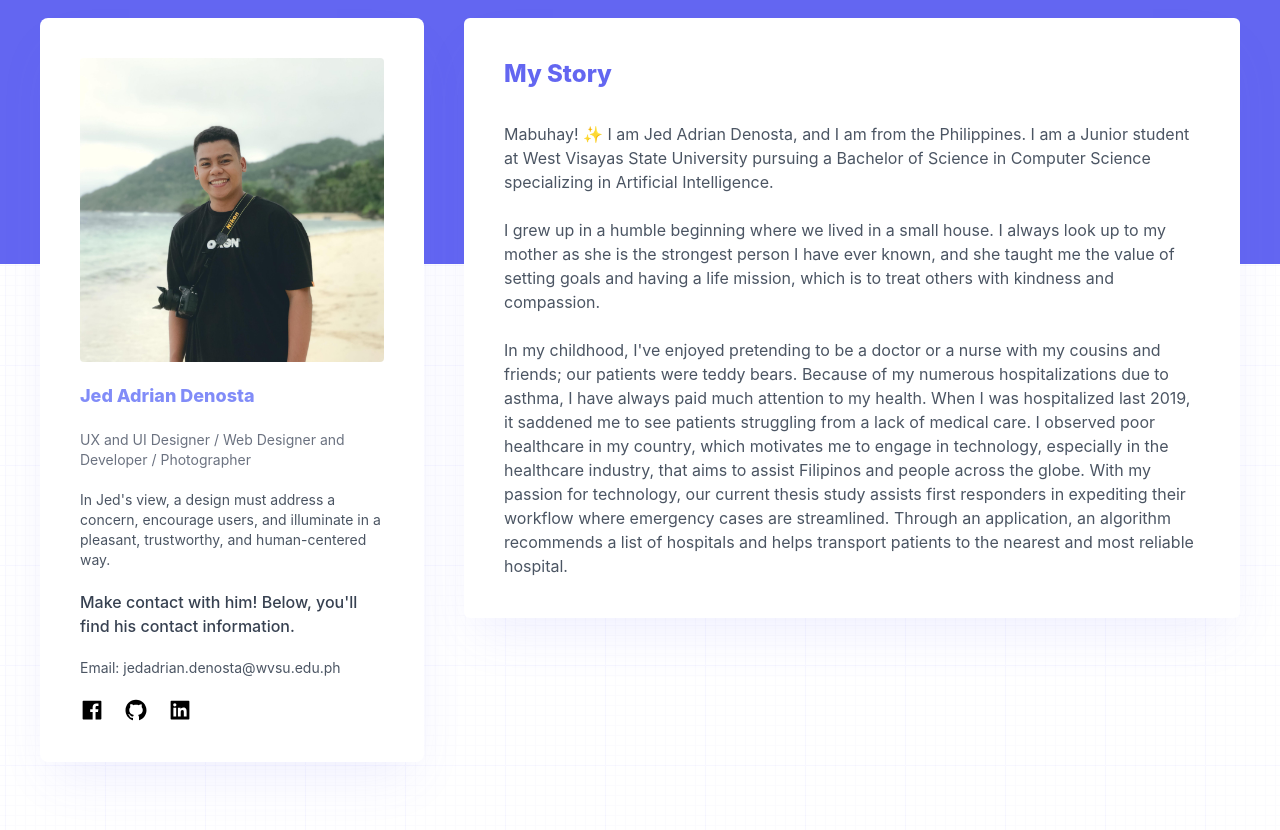
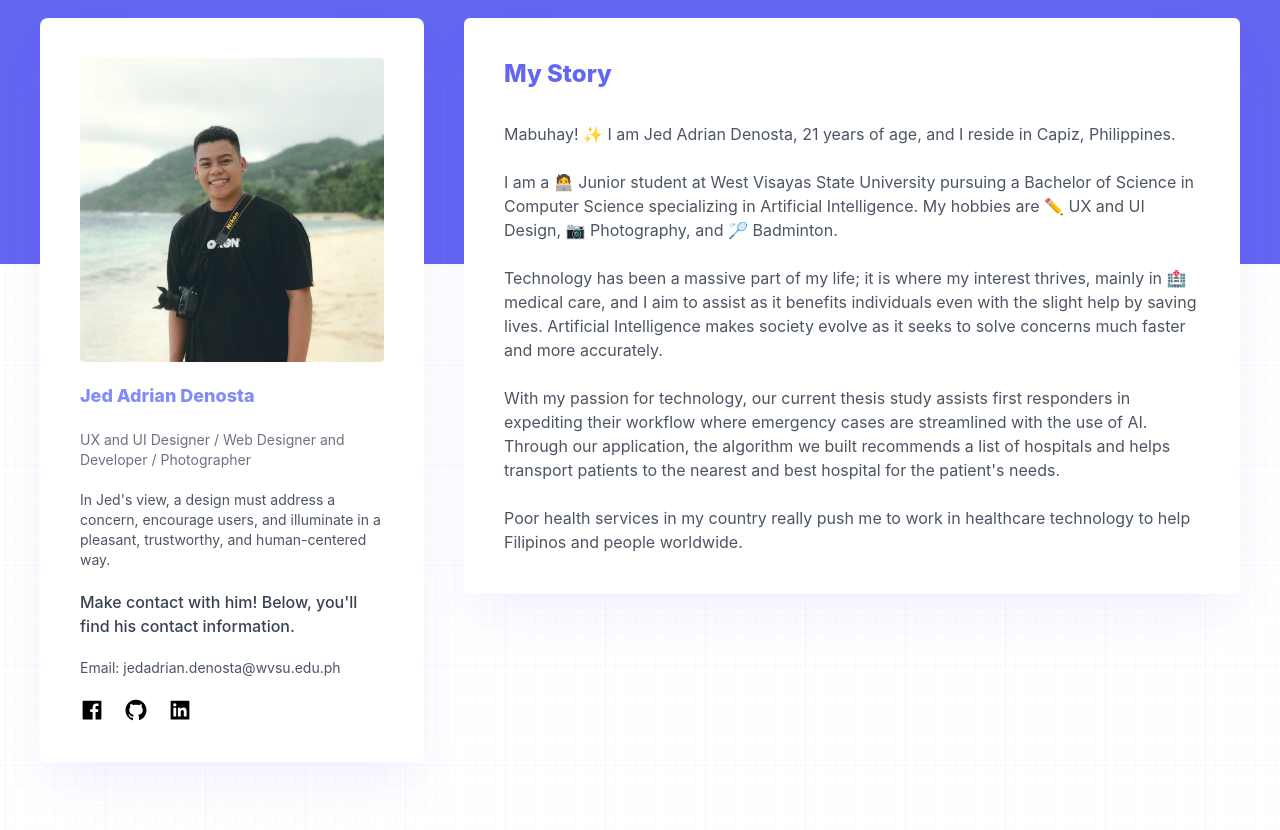
Before and after one commit to JedAdrianDenosta/next-portfolio, a Next.js app: page / in a window 1280 px wide. Shown: the part 3140-3970 px from the top of the page. Built offline with nearby package versions, Linux system fonts and the light colour scheme.

Commit message:
updated texts
updated texts

```diff
--- a/components/pages/home/AboutSection.jsx
+++ b/components/pages/home/AboutSection.jsx
@@ -71,33 +71,34 @@ const AboutSection = () => {
             </h1>
             <div className="text-gray-600 space-y-6">
               <p>
-                Mabuhay! ✨ I am Jed Adrian Denosta, and I am from the
-                Philippines. I am a Junior student at West Visayas State
-                University pursuing a Bachelor of Science in Computer Science
-                specializing in Artificial Intelligence.
+                Mabuhay! ✨ I am Jed Adrian Denosta, 21 years of age, and I
+                reside in Capiz, Philippines.
               </p>
               <p>
-                I grew up in a humble beginning where we lived in a small house.
-                I always look up to my mother as she is the strongest person I
-                have ever known, and she taught me the value of setting goals
-                and having a life mission, which is to treat others with
-                kindness and compassion.
+                I am a 🧑‍💻 Junior student at West Visayas State University
+                pursuing a Bachelor of Science in Computer Science specializing
+                in Artificial Intelligence. My hobbies are ✏️ UX and UI Design,
+                📷 Photography, and 🏸 Badminton.
+              </p>
+
+              <p>
+                Technology has been a massive part of my life; it is where my
+                interest thrives, mainly in 🏥 medical care, and I aim to assist
+                as it benefits individuals even with the slight help by saving
+                lives. Artificial Intelligence makes society evolve as it seeks
+                to solve concerns much faster and more accurately.
               </p>
               <p>
-                In my childhood, I{"'"}ve enjoyed pretending to be a doctor or a
-                nurse with my cousins and friends; our patients were teddy
-                bears. Because of my numerous hospitalizations due to asthma, I
-                have always paid much attention to my health. When I was
-                hospitalized last 2019, it saddened me to see patients
-                struggling from a lack of medical care. I observed poor
-                healthcare in my country, which motivates me to engage in
-                technology, especially in the healthcare industry, that aims to
-                assist Filipinos and people across the globe. With my passion
-                for technology, our current thesis study assists first
-                responders in expediting their workflow where emergency cases
-                are streamlined. Through an application, an algorithm recommends
-                a list of hospitals and helps transport patients to the nearest
-                and most reliable hospital.
+                With my passion for technology, our current thesis study assists
+                first responders in expediting their workflow where emergency
+                cases are streamlined with the use of AI. Through our
+                application, the algorithm we built recommends a list of
+                hospitals and helps transport patients to the nearest and best
+                hospital for the patient{"'"}s needs.
+              </p>
+              <p>
+                Poor health services in my country really push me to work in
+                healthcare technology to help Filipinos and people worldwide.
               </p>
             </div>
           </div>
```
